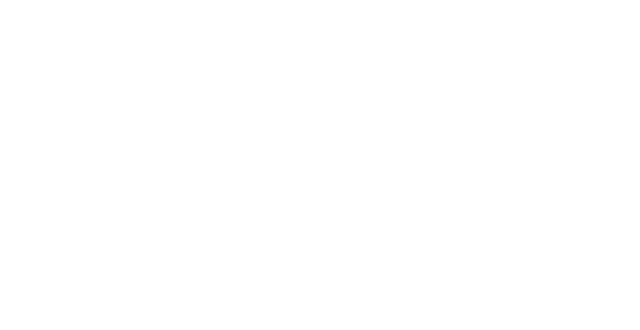
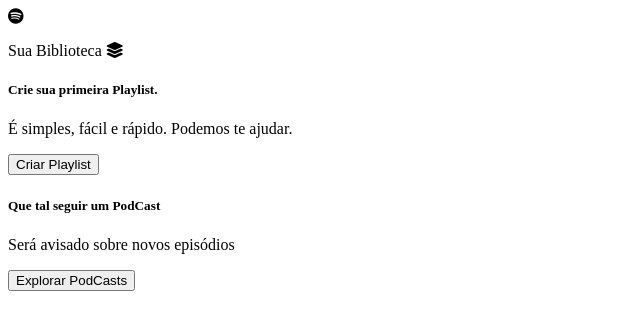
Before and after one commit to viniciuspereirafarias/Teste_Sptfy_v0, a plain HTML site: page index.html in a window 1280 px wide. Shown: the whole page, without its empty margins (0-640 px from the left). Drawn offline with Linux system fonts and the light colour scheme.

Commit message:
Update index.html
Dando corpo ao projeto

```diff
--- a/index.html
+++ b/index.html
@@ -3,9 +3,38 @@
 <head>
     <meta charset="UTF-8">
     <meta name="viewport" content="width=device-width, initial-scale=1.0">
+    <script src="https://kit.fontawesome.com/bc605133eb.js" crossorigin="anonymous"></script>
     <title>SPTF_v0</title>
 </head>
 <body>
+    <div class="container">
+        <nav>
+            <div class="nav_logo">
+                <i class="fa-brands fa-spotify"></i>
+            </div>
+
+            <div class="nav_lib">
+                <p>Sua Biblioteca      <i class="fa-solid fa-layer-group"></i> </p>
+            </div>
+
+            <div class="nav_playlist">
+                <h5>Crie sua primeira Playlist.</h5>
+                <p>É simples, fácil e rápido. Podemos te ajudar.</p>
+                <button>Criar Playlist</button>
+            </div>
+
+            <div>
+                <h5>Que tal seguir um PodCast</h5>
+                <p>Será avisado sobre novos episódios</p>
+                <button>Explorar PodCasts</button>
+            </div>
+
+        </nav>
+
+        <main>
+
+        </main>
+    </div>
 
 </body>
 </html>
```
